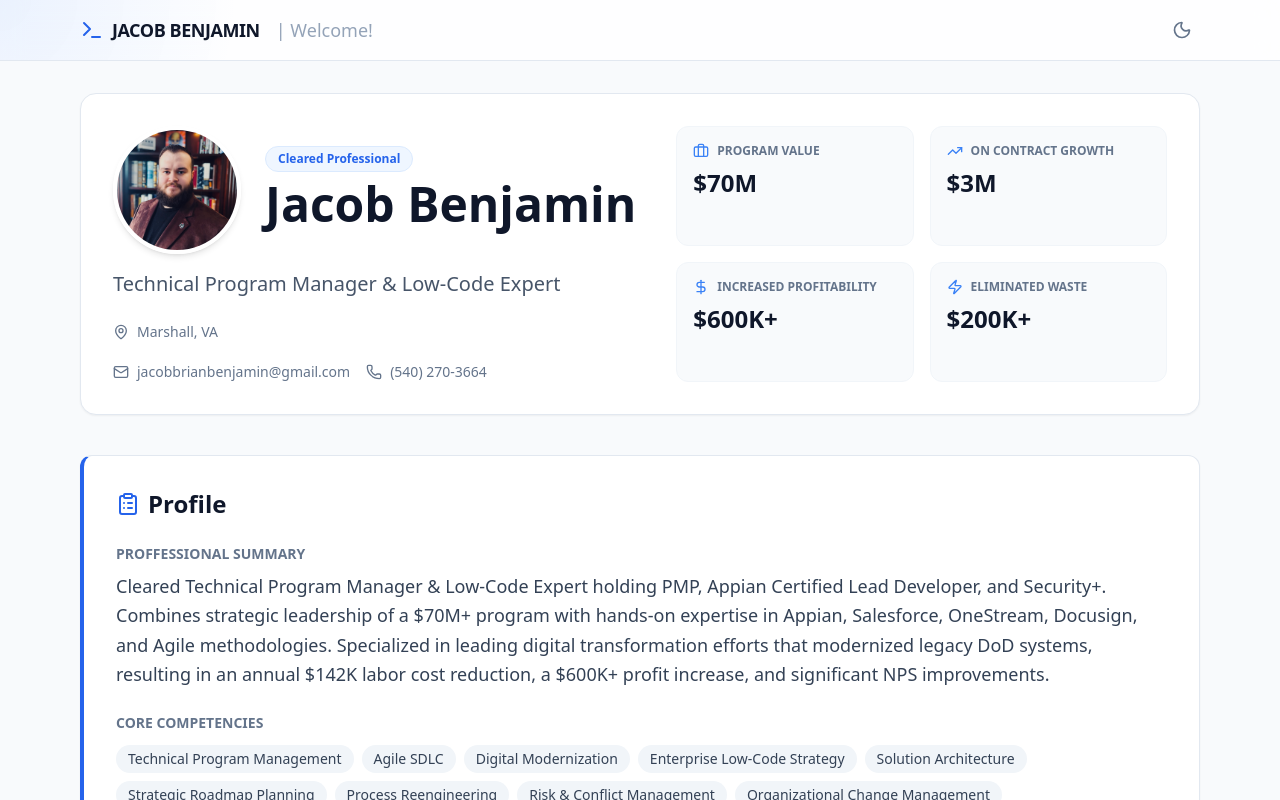
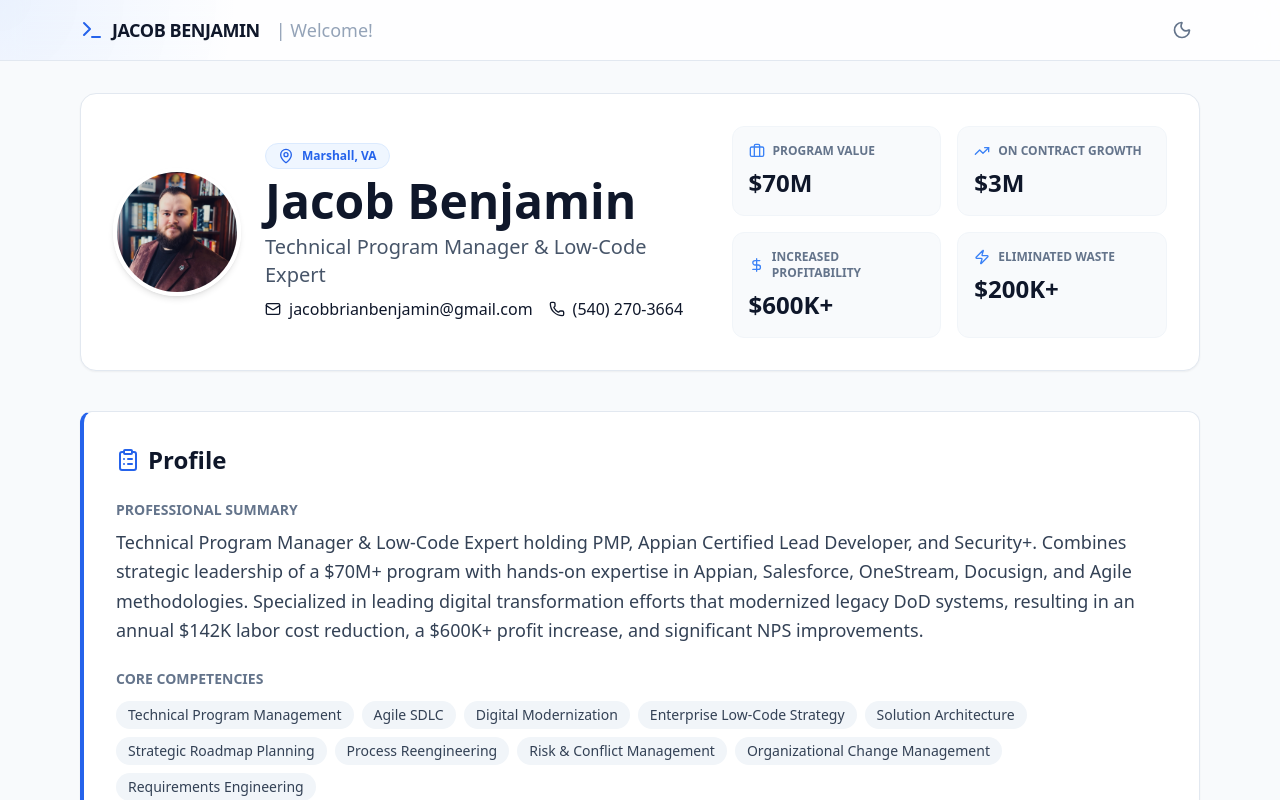
Before and after one commit to jbenjamin98/my-portfolio, a React (Vite) app: page / in a window 1280 px wide. Shown: the top 800 px of the page. Built offline with nearby package versions, Linux system fonts and the light colour scheme.

Commit message:
Updated styling in profile section

```diff
--- a/src/App.jsx
+++ b/src/App.jsx
@@ -292,10 +292,8 @@ export default function Portfolio() {
 
         {/* HERO */}
         <SpotlightCard className="bg-white dark:bg-slate-800 rounded-2xl p-8 mb-10 transition-all duration-300 shadow-sm border border-slate-200 dark:border-slate-700">
-          <div className="flex flex-col md:flex-row justify-between gap-10">
-            <div className="space-y-6 max-w-2xl">
-              <div>
-                <div className="flex flex-col sm:flex-row sm:items-center gap-6 mb-4">
+          <div className="flex flex-col lg:flex-row justify-between gap-10 items-center">
+            <div className="flex flex-col sm:flex-row sm:items-center gap-6">
                   {certImages['./assets/headshot.jpg']?.default && (
                     <img
                       src={certImages['./assets/headshot.jpg']?.default}
@@ -305,25 +303,17 @@ export default function Portfolio() {
                   )}
                   <div>
                     <div className="inline-block px-3 py-1 rounded-full text-xs font-bold mb-2 bg-blue-50 dark:bg-blue-900/30 text-blue-600 dark:text-blue-400 border border-blue-100 dark:border-blue-800">
-                      Cleared Professional
+                      <span className="flex items-center gap-2"><MapPin size={16} /> {personalInfo.location}</span>
                     </div>
                     <h1 className="text-4xl md:text-5xl font-bold mb-2 text-slate-900 dark:text-white">{personalInfo.name}</h1>
+                    <p className="text-xl text-slate-600 dark:text-slate-300">{personalInfo.title}</p>
+                    <div className="flex flex-wrap gap-4 mt-2">
+                      <a href={`mailto:${personalInfo.email}`} className="flex items-center gap-2 hover:text-blue-600 transition-colors font-medium"><Mail size={16} /> {personalInfo.email}</a>
+                      <a href={`tel:${personalInfo.phone}`} className="flex items-center gap-2 hover:text-blue-600 transition-colors font-medium"><Phone size={16} /> {personalInfo.phone}</a>
+                    </div>
                   </div>
-                </div>
-                <p className="text-xl text-slate-600 dark:text-slate-300">{personalInfo.title}</p>
-              </div>
-              <div className="flex flex-col gap-3 text-sm text-slate-500 dark:text-slate-400">
-                <div className="flex items-center gap-6">
-                   <span className="flex items-center gap-2"><MapPin size={16} /> {personalInfo.location}</span>
-                </div>
-                <div className="flex flex-wrap gap-4 mt-2">
-                  <a href={`mailto:${personalInfo.email}`} className="flex items-center gap-2 hover:text-blue-600 transition-colors font-medium"><Mail size={16} /> {personalInfo.email}</a>
-                  <a href={`tel:${personalInfo.phone}`} className="flex items-center gap-2 hover:text-blue-600 transition-colors font-medium"><Phone size={16} /> {personalInfo.phone}</a>
-                </div>
-              </div>
             </div>
-
-            <div className="grid grid-cols-2 gap-4 flex-1">
+            <div className="grid grid-cols-2 gap-4 w-full lg:w-auto">
               {keyMetrics.map((m, i) => (
                 <MetricCard key={i} m={m} />
               ))}
@@ -339,7 +329,7 @@ export default function Portfolio() {
           </div>
           <div className="space-y-6">
             <div>
-              <h3 className="text-sm font-bold uppercase text-slate-500 mb-2">Proffessional Summary</h3>
+              <h3 className="text-sm font-bold uppercase text-slate-500 mb-2">Professional Summary</h3>
               <p className="leading-relaxed text-lg text-slate-700 dark:text-slate-300">{personalInfo.summary}</p>
             </div>
             <div>
--- a/src/assets/resumeData.json
+++ b/src/assets/resumeData.json
@@ -5,7 +5,7 @@
     "location": "Marshall, VA",
     "phone": "(540) 270-3664",
     "email": "jacobbrianbenjamin@gmail.com",
-    "summary": "Cleared Technical Program Manager & Low-Code Expert holding PMP, Appian Certified Lead Developer, and Security+. Combines strategic leadership of a $70M+ program with hands-on expertise in Appian, Salesforce, OneStream, Docusign, and Agile methodologies. Specialized in leading digital transformation efforts that modernized legacy DoD systems, resulting in an annual $142K labor cost reduction, a $600K+ profit increase, and significant NPS improvements.",
+    "summary": "Technical Program Manager & Low-Code Expert holding PMP, Appian Certified Lead Developer, and Security+. Combines strategic leadership of a $70M+ program with hands-on expertise in Appian, Salesforce, OneStream, Docusign, and Agile methodologies. Specialized in leading digital transformation efforts that modernized legacy DoD systems, resulting in an annual $142K labor cost reduction, a $600K+ profit increase, and significant NPS improvements.",
     "expertise": [
       "Technical Program Management",
       "Agile SDLC",
@@ -99,7 +99,7 @@
       "company": "REI Systems",
       "role": "Technology Consultant",
       "period": "Aug 2020 - Aug 2021",
-      "type": "Remote",
+      "type": "Sterling, VA",
       "project": "Office of the Comptroller of the Currency - Central Application Tracking",
       "details": [
         "Led teams of 3+ in developing and designing viable Appian solutions for design challenges and contract proposal demos in under one month.",
```
